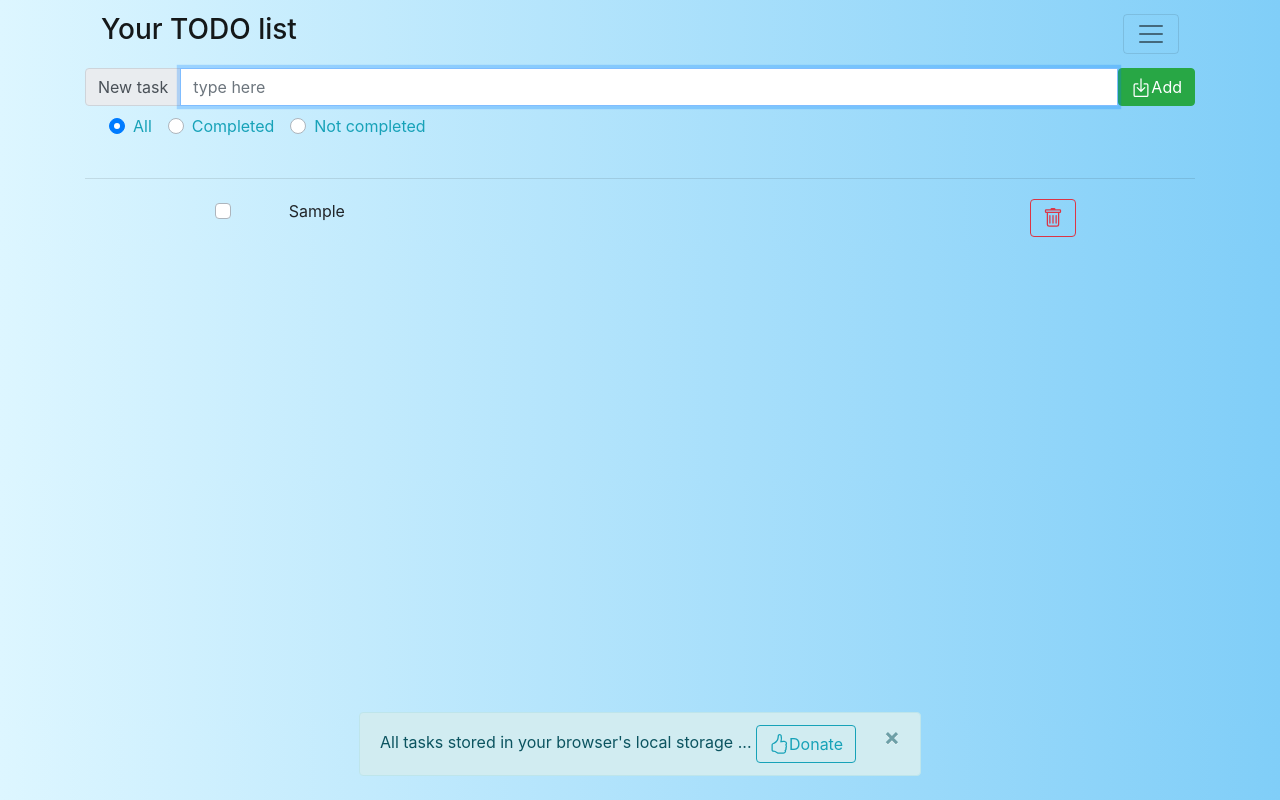
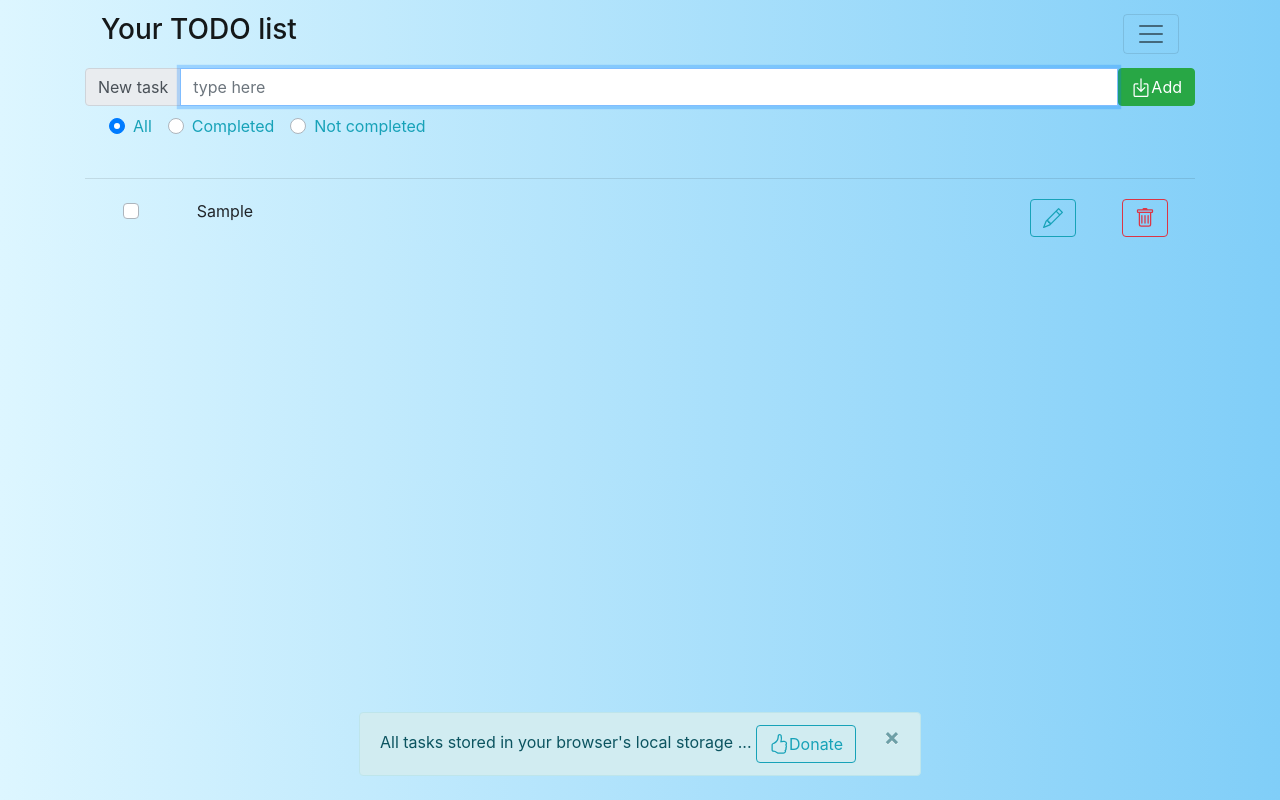
Before and after one commit to Yaltaphil/first-vue, a Vue app: page / in a window 1280 px wide. Both pictures are taken after typing "Sample" into the empty fields and a click on the button "Add". Built offline with nearby package versions, Linux system fonts and the light colour scheme.

Commit message:
feat: add edit modal

```diff
--- a/src/App.vue
+++ b/src/App.vue
@@ -41,9 +41,14 @@
       v-bind:todos="displayTasks"
       v-on:removeTodoItem="removeTodoItem"
       v-on:toggleTodoItem="toggleTodoItem"
+      v-on:editTodoItem="editTodoItem"
       v-if="displayTasks.length"
     />
     <b-alert v-else show fade variant="info">No items in this category</b-alert>
+
+    <b-modal id="edit-modal" title="Edit task">
+      <b-form-input v-model="taskForEdit.title"></b-form-input>
+    </b-modal>
 
     <footer class="navbar footer fixed-bottom">
       <b-alert show fade dismissible class="mx-auto">
@@ -96,6 +101,7 @@ export default {
       settings: {
         soundOn: true
       },
+      taskForEdit: "",
       options: [
         { text: "All", value: "All" },
         { text: "Completed", value: "Completed" },
@@ -129,6 +135,10 @@ export default {
       let toggleElem = this.todos.find(t => t.id === id);
       toggleElem.completed = !toggleElem.completed;
       this.settings.soundOn && toggleSound.play();
+    },
+    editTodoItem(id) {
+      this.taskForEdit = this.todos.find(t => t.id === id);
+      this.$bvModal.show("edit-modal");
     }
   }
 };
--- a/src/components/elem.vue
+++ b/src/components/elem.vue
@@ -8,12 +8,21 @@
         ></b-form-checkbox>
       </b-col>
       <b-col
-        cols="8"
+        cols="9"
         class="pl-3"
         v-bind:class="{ done: todo.completed }"
         v-on:click="$emit('toggleTodoItem', todo.id)"
         >{{ todo.title }}</b-col
       >
+
+      <b-col cols="1" class="text-center">
+        <b-button
+          variant="outline-info"
+          v-on:click="$emit('editTodoItem', todo.id)"
+        >
+          <b-icon icon="pencil"></b-icon>
+        </b-button>
+      </b-col>
       <b-col cols="1" class="text-center">
         <b-button
           variant="outline-danger"
--- a/src/components/todolist.vue
+++ b/src/components/todolist.vue
@@ -6,6 +6,7 @@
       :key="todo.id"
       v-on:removeTodoItem="removeTodoItem"
       v-on:toggleTodoItem="toggleTodoItem"
+      v-on:editTodoItem="editTodoItem"
     />
   </b-container>
 </template>
@@ -23,6 +24,9 @@ export default {
     },
     toggleTodoItem(id) {
       this.$emit("toggleTodoItem", id);
+    },
+    editTodoItem(id) {
+      this.$emit("editTodoItem", id);
     }
   }
 };
```
